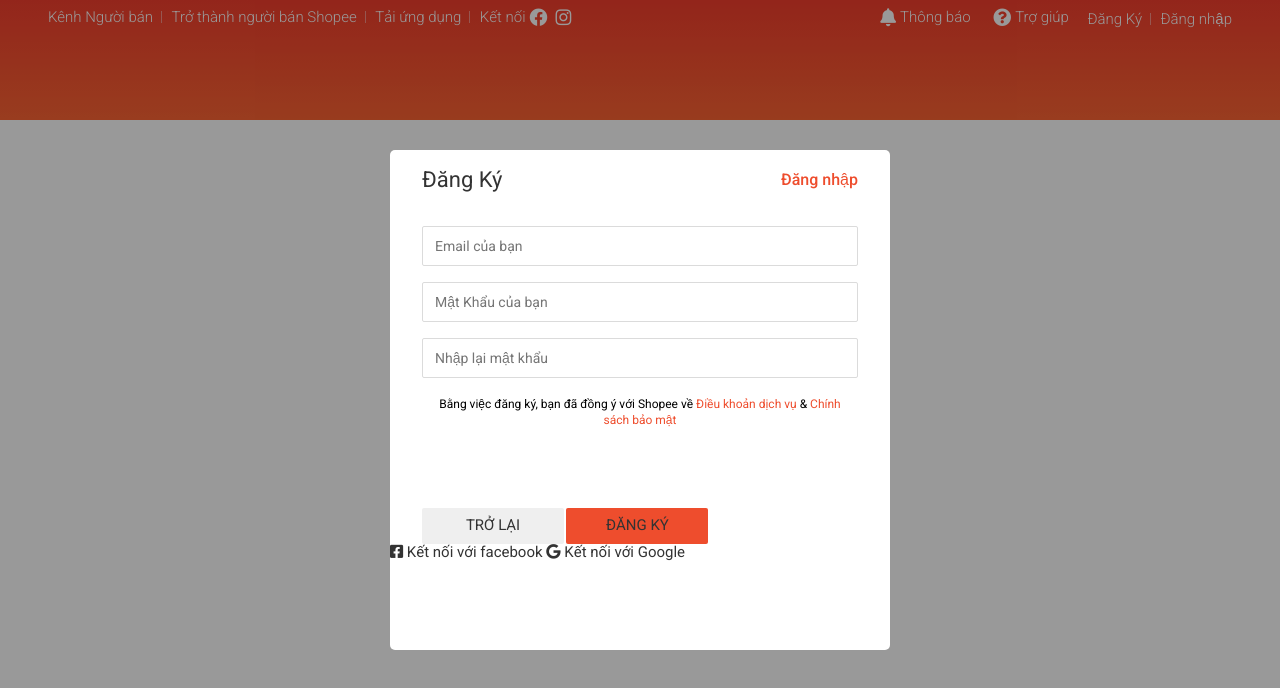
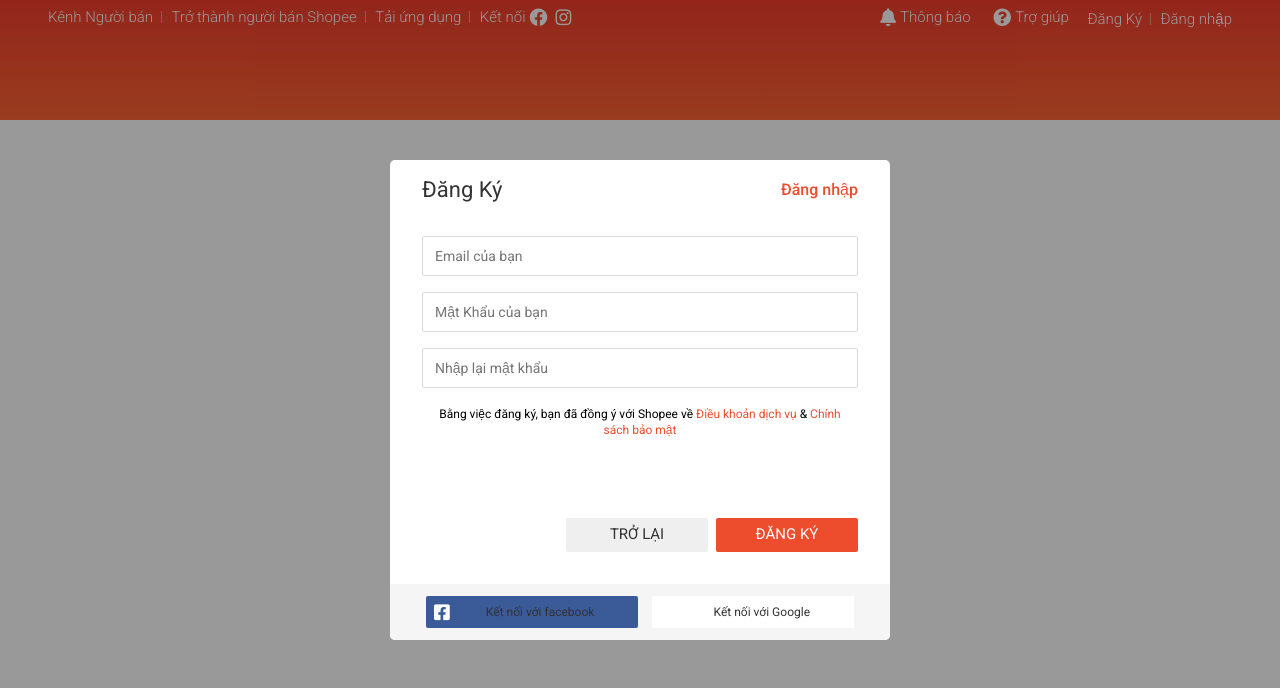
Before and after one commit to tuandung0802/ShopeeExample, a plain HTML site: page index.html in a window 1280 px wide. Drawn offline with nearby package versions, Linux system fonts and the light colour scheme.

Commit message:
update
update

```diff
--- a/assets/sass/_header.scss
+++ b/assets/sass/_header.scss
@@ -250,3 +250,8 @@ color: white;
     text-align: center;
 
 }
+
+.auth-form__controls{
+    display: flex;
+    justify-content: flex-end;
+}
--- a/assets/sass/_modal.scss
+++ b/assets/sass/_modal.scss
@@ -5,6 +5,8 @@
     left: 0;
     bottom:0;
     display: flex;
+
+
 }
 
 .modal__overlay{
@@ -16,16 +18,18 @@
 
 .modal__body{
     z-index: 1;
-    height: 500px;
+
     width: 500px;
-    background-color:white;
-    border-radius:5px; ;
+
     margin: auto;
 }
 
 
 .auth-form{
     width: 500px;
+    background-color:white;
+    border-radius:5px;
+    overflow: hidden;
 }
 .auth-form__container{
     padding: 0 32px;
@@ -91,3 +95,47 @@
 .auth-form__controls{
     margin-top: 80px;
 }
+
+.auth-form__controls{
+    display: flex;
+    justify-content: flex-end;
+}
+
+.btn.btn--sizes{
+    height: 32px;
+    font-size: 12px;
+
+}
+
+.auth-form__socials{
+    margin-top: 32px;
+    display: flex;
+background-color: #f5f5f5;
+padding: 12px 36px;
+justify-content: space-between;
+align-items: center;
+}
+.auth-form__socials-facebook{
+
+    background-color: #3a5a98;
+    color: white;
+}
+
+.auth-form__socials-facebook,
+.auth-form__socials-icon{
+    color: var(--white-color);
+
+
+}
+
+.auth-form__socials-google{
+    background-color: white;
+
+}
+.auth-form__socials-icon{
+    font-size: 1.8rem;
+}
+
+.connectsocial{
+    margin: 0 36px;
+}
--- a/assets/sass/_variables.scss
+++ b/assets/sass/_variables.scss
@@ -0,0 +1,9 @@
+:root{
+    --primary-color:#EE4D2D;
+    --primary-color-rgba:rgb(238, 77, 45);
+
+    --black-color:#000;
+    --white-color:#fff;
+    --text-color:#333;
+    --border-color:#dbdbdb;
+}
--- a/assets/sass/main.css
+++ b/assets/sass/main.css
@@ -1,12 +1,4 @@
-:root{
-    --primary-color:#EE4D2D;
-    --primary-color-rgba:rgb(238, 77, 45);
 
-    --black-color:#000;
-    --white-color:#fff;
-    --text-color:#333;
-    --border-color:#dbdbdb;
-}
 
 *{
     box-sizing: inherit;
@@ -50,19 +42,35 @@ html{
 
     color: var(--text-color);
     min-width: 142px;
-    height: 36px;
+    height: 34px;
     border: none;
     text-decoration: none;
     border-radius: 2px;
     font-size: 1.5rem;
-    padding: 0;
+    padding: 0 8px;
     outline: none;
     cursor: pointer;
+    display: flex;
+    justify-content: center;
+    align-items: center;
+}
+
+.btn:hover{
+    background-color: rgba(0, 0, 0, 0.2);
 }
 .btn.btn--primary{
     background-color: var(--primary-color);
+    color: var(--white-color);
 }
 .btn.btn--disabled{
     cursor: default;
     filter: brightness(80%);
 }
+
+.auth-form__controls-back{
+    margin-right: 8px;
+}
+
+.auth-form__socials{
+    background-color: #f5f5f5;
+}
--- a/index.html
+++ b/index.html
@@ -166,20 +166,20 @@
                             </p>
                         </div>
                         <div class="auth-form__controls">
-                            <button class="btn">TRỞ LẠI</button>
+                            <button class="btn auth-form__controls-back">TRỞ LẠI</button>
                             <button class="btn btn--primary">ĐĂNG KÝ</button>
 
                         </div>
                     </div>
 
                     <div class="auth-form__socials">
-                        <a href="" class="btn btn--with-icon">
-                            <i class="fab fa-facebook-square"></i>
-                            Kết nối với facebook
+                        <a href="" class="btn btn--sizes btn--with-icon auth-form__socials-facebook ">
+                            <i class="auth-form__socials-icon fab fa-facebook-square"></i>
+                            <span class="connectsocial">Kết nối với facebook</span>
                         </a>
-                        <a href="" class="btn btn--with-icon">
-                            <i class="fab fa-google"></i>
-                            Kết nối với Google
+                        <a href="" class=" btn btn--sizes btn--with-icon auth-form__socials-google">
+                            <i class="auth-form__socials-icon fab fa-google"></i>
+                            <span class="connectsocial">Kết nối với Google </span>
                         </a>
                     </div>
                 </div>
```
Also changed, not shown: assets/sass/app.css, 1 other file.
